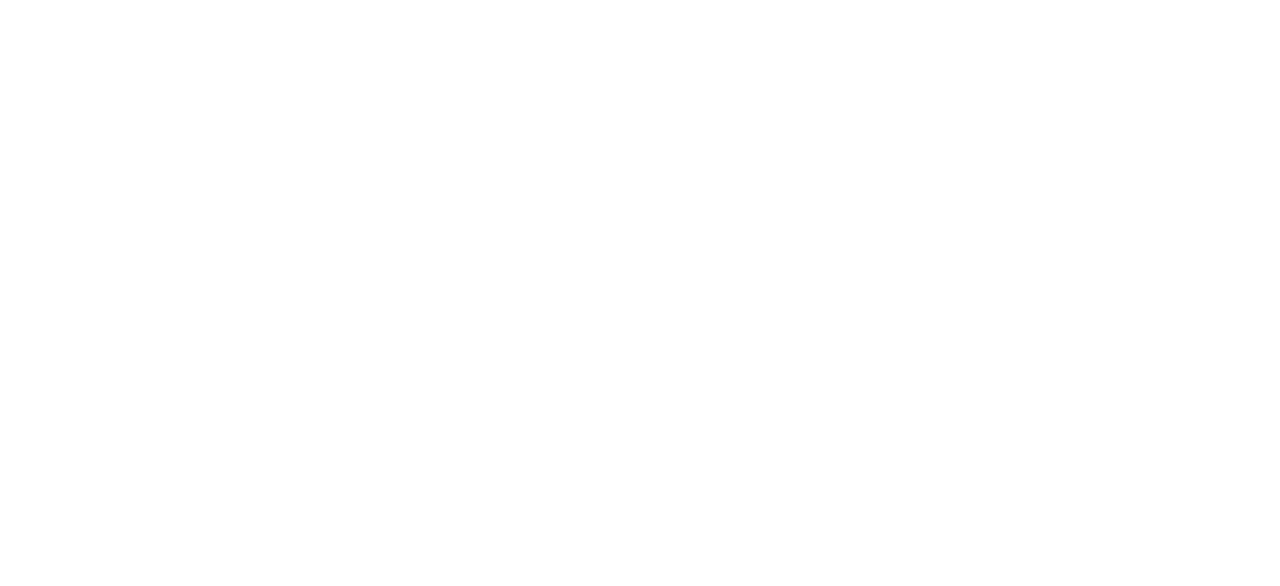
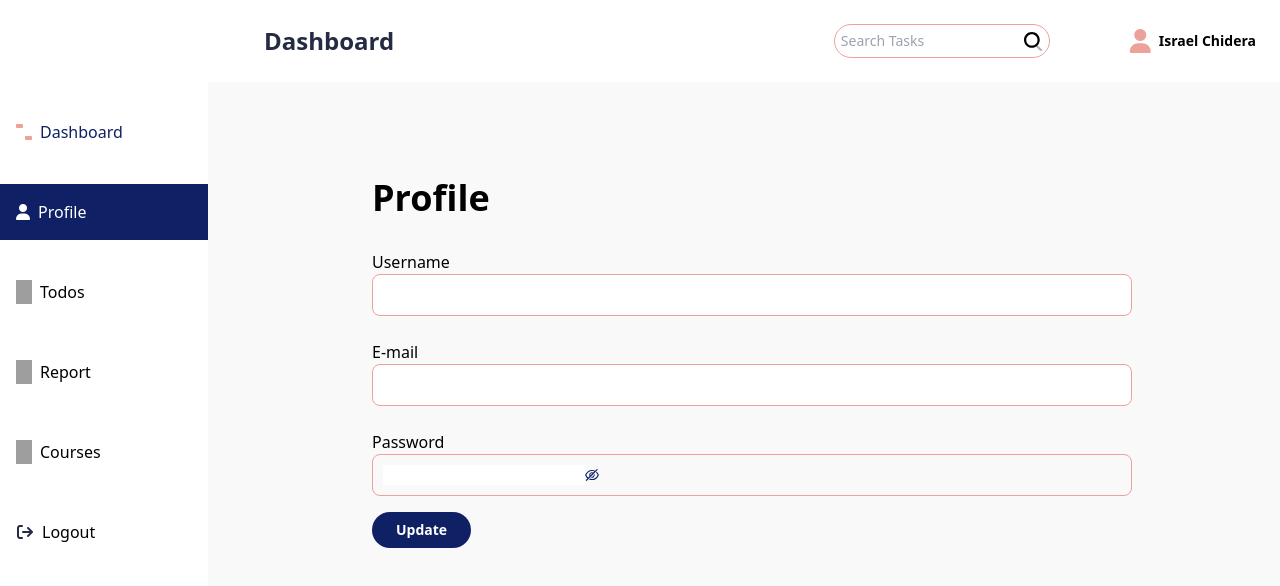
Before and after one commit to IsraelChidera/studentbook2, a React (Create React App) app: page /profile in a window 1280 px wide. Before the commit this address had no page. Shown: the top 586 px of the page. Built offline with nearby package versions, Linux system fonts and the light colour scheme; grey boxes are pictures that could not be loaded.

Commit message:
Dashboard view continues...60%

```diff
--- a/src/App.js
+++ b/src/App.js
@@ -3,17 +3,23 @@
 import Dashboard from './pages/Dashboard';
 import {Routes, Route} from 'react-router-dom'
 import ProtectedRoute from './components/ProtectedRoute';
+import Profile from './components/dashboard/Profile';
+import Layout from './Layout';
 
 function App() {
   return (
     <div className="App">
       <Routes>
         <Route path="/" exact element={<Landing />}/>
-        <Route element={<ProtectedRoute/>}>
+        {/* <Route path="/profile" element={<Profile />}/> */}
+        {/* <Route element={<ProtectedRoute/>}>
           <Route path="/dashboard" element={<Dashboard/>}/>
+        </Route> */}
+
+        <Route element={<Layout/>}>
+          <Route path="/dashboard" element={<Dashboard/>}/>
+          <Route path="/profile" element={<Profile />}/>
         </Route>
-        {/* <Route path="/dashboard" element={<Dashboard/>}/> */}
-        {/* <Route path='/p' element={<ProtectedRoute/>} /> */}
       </Routes>
 
 
--- /dev/null
+++ b/src/Layout/index.js
@@ -0,0 +1,27 @@
+import React, { useState, Fragment }  from 'react';
+import Box from '../components/UI/Box';
+import DbSidebar from '../components/dashboard/DbSidebar';
+import { Outlet } from 'react-router-dom';
+import DbNav from '../components/dashboard/DbNav';
+
+const Index = () => {
+    const [click, setClick] = useState(false);
+    const handleClick = () => {
+      setClick(!click);
+    }
+  return (
+    <Fragment>
+        <Box>
+            <DbNav handleClick={handleClick} click={click}/>
+            <DbSidebar click={click} className=''/>
+        </Box>
+        <Box
+            // className={click? 'ml-56 w-full pb-10 overflow-auto': 'lg:ml-56 w-full pb-10'}
+        >
+            <Outlet click={click}/>
+        </Box>
+    </Fragment>
+  )
+}
+
+export default Index
--- a/src/components/dashboard/DbContent.jsx
+++ b/src/components/dashboard/DbContent.jsx
@@ -10,25 +10,16 @@
 import projects from '../assets/projects.svg';
 
 const DbContent = ({click}) => {
-    // const [click, setClick] = useState(false)
+
   return (
     <Box className='dbgrid bg-gray pt-10 ' >
-        <Box
-            // className='lg:fixed lg:block hidden lg:w-52 lg:h-full pt-16 lg:top-0 lg:left-0 bg-white'
-            className={
-                click?
-            'fixed block w-52 h-screen pt-16 top-0 left-0 bg-white overflow-auto'
-            :
-            "lg:fixed lg:block hidden lg:w-52 lg:h-screen pt-16 overflow-auto lg:top-0 lg:left-0 bg-white" }
-            // className='fixed block w-52 h-full pt-16 top-0 left-0 bg-white'
+        {/* <Box
         >
-            <DbSidebar />
-        </Box>
+            <DbSidebar click={click}/>
+        </Box> */}
 
         <Box
-            // className='lg:ml-56 w-full pb-10'
-            className={click? 'ml-56 w-full pb-10 overflow-auto': 'lg:ml-56 w-full pb-10'}
-            // className='ml-56 w-full pb-10'
+            className={click? 'ml-56 w-full pb-10 ': 'lg:ml-56 w-full pb-10'}
         >
 
             <Box className='md:flex block justify-between items-center w-full p-8'>
--- a/src/components/dashboard/DbSidebar.jsx
+++ b/src/components/dashboard/DbSidebar.jsx
@@ -8,7 +8,7 @@
 import todo from '../assets/todo.svg';
 import { getAuth, signOut } from "firebase/auth";
 
-const DbSidebar = () => {
+const DbSidebar = ({click}) => {
     const auth = getAuth();
     const navigate = useNavigate();
     const handleLogout = () => {
@@ -22,12 +22,21 @@
     }
 
   return (
-    <Box className='bg-white pt-6'>
+    <Box
+    // className=''
+    className={
+        click?
+    'fixed block w-52 h-screen pt-16 top-0 left-0 bg-white overflow-auto'
+    :
+    "lg:fixed lg:block hidden lg:w-52 lg:h-screen pt-16 overflow-auto lg:top-0 lg:left-0 bg-white" }
+    >
             <ul className='flex flex-col justify-around pt-10 overflow-y-auto'>
                 <li className='mb-6 '>
                     <NavLink
-                        to="/"
-                        className='flex bg-secondary text-white p-4'
+                        to="/dashboard"
+                        className={ ({isActive}) =>
+                            (isActive? 'flex bg-secondary text-white p-4':'text-secondary p-4 flex')}
+                        // className='flex bg-secondary text-white p-4'
                     >
                         <img
                             src={dashboard}
@@ -39,12 +48,19 @@
                 </li>
 
                 <li className='mb-6'>
-                    <a href="#" className='flex p-4'>
-                        <i className="fa fa-user text-dark mr-2 flex items-center"
+                    <NavLink
+                        to="/profile"
+                        className={ ({isActive}) =>
+                            (isActive? 'flex bg-secondary text-white p-4':'text-secondary p-4 flex')}
+                    >
+                        <i
+                            // className={ ({isActive}) =>
+                            // (isActive? 'fa fa-user text-white mr-2 flex items-center':'fa fa-user text-dark mr-2 flex items-cente')}
+                            className="fa fa-user text-grey-600 mr-2 flex items-center"
                         aria-hidden="true"
                         ></i>
                         Profile
-                    </a>
+                    </NavLink>
                 </li>
 
                 <li className='mb-6'>
--- /dev/null
+++ b/src/components/dashboard/Profile.jsx
@@ -0,0 +1,182 @@
+import React, {useState} from 'react';
+import { Checkbox, Form, Input, TextArea } from 'antd';
+import Button from '../UI/Button';
+import { createUserWithEmailAndPassword } from "firebase/auth";
+import {useNavigate} from 'react-router-dom';
+import {auth} from '../../firebase';
+import Box from '../UI/Box'
+import Text from '../UI/Text'
+
+const Profile = ({click}) => {
+
+    const navigate = useNavigate();
+
+    const [inputs, setInputs] = useState({
+        username: '',
+        email: '',
+        password: ''
+    })
+
+    const handleChange = (e) => {
+        setInputs((prevInput) => {
+            return {...prevInput, [e.target.name]: e.target.value}
+        })
+    }
+
+
+    const onFinish = (values) => {
+        console.log('Success:', values);
+
+        createUserWithEmailAndPassword(auth, inputs.email, inputs.password)
+        .then((userCredential) => {
+            // Signed in
+            const user = userCredential.user;
+            // ...
+            navigate('/dashboard')
+        })
+        .catch((error) => {
+            const errorCode = error.code;
+            const errorMessage = error.message;
+            console.log(errorMessage, errorCode)
+        });
+
+        setInputs({
+            email: '',
+            password: ''
+        })
+    };
+
+    const onFinishFailed = (errorInfo) => {
+        console.log('Failed:', errorInfo);
+    };
+
+    const [componentDisabled, setComponentDisabled] = useState(true);
+
+    const onFormLayoutChange = ({ disabled }) => {
+      setComponentDisabled(disabled);
+    };
+  return (
+    <>
+        <Box
+            className='dbgrid bg-gray pt-10 '
+            // className='fixed inset-0 bg-white bg-opacity-75 transition-opacity'
+        >
+            <Box className={click? 'ml-56 w-full pb-10 ': 'lg:ml-56 w-full pb-10'} >
+                <Box className='mx-auto w-9/12 mt-10 p-4'>
+                    <Text className='text-4xl font-semibold mb-8'>
+                        Profile
+                    </Text>
+
+                    <Form
+                        name="basic"
+                        labelCol={{
+                            span: 8,
+                        }}
+                        wrapperCol={{
+                            span: 16,
+                        }}
+                        initialValues={{
+                            remember: true,
+                        }}
+                        onFinish={onFinish}
+                        onFinishFailed={onFinishFailed}
+                        autoComplete="off"
+                        // onValuesChange={onFormLayoutChange}
+                        // disabled={componentDisabled}
+                    >
+                        <Form.Item
+                            label="Username"
+                            name="username"
+                            rules={[
+                            {
+                                required: true,
+                                message: 'Please input your username!',
+                            },
+                            ]}
+                        >
+                            <Input
+                                className="bg-gray-50 border border-primary text-secondary
+                                text-sm rounded-lg focus:ring-blue-500 focus:border-primary
+                                block w-full p-2.5 dark:bg-white dark:border-primary
+                                dark:placeholder-dark dark:text-secondary"
+                                onChange={handleChange}
+                                type="text"
+                                name="username"
+                                value={inputs.username}
+                            />
+                        </Form.Item>
+
+                        <Form.Item
+                            name="email"
+                            label="E-mail"
+                            className='my-6'
+                            rules={[
+                            {
+                                type: 'email',
+                                message: 'The input is not valid E-mail!',
+                            },
+                            {
+                                required: true,
+                                message: 'Please input your E-mail!',
+                            },
+                            ]}
+                        >
+                            <Input
+                                className="bg-gray-50 border border-primary text-secondary
+                                text-sm rounded-lg focus:ring-blue-500 focus:border-primary
+                                block w-full p-2.5 dark:bg-white dark:border-primary
+                                dark:placeholder-dark dark:text-secondary"
+                                onChange={handleChange}
+                                type="email"
+                                name="email"
+                            />
+                        </Form.Item>
+
+                        <Form.Item
+                            name="password"
+                            label="Password"
+                            rules={[
+                            {
+                                required: true,
+                                message: 'Please input your password!',
+                            },
+                            ]}
+                            hasFeedback
+                        >
+                            <Input.Password
+                                className="bg-gray-50 border border-primary text-secondary
+                                text-sm rounded-lg focus:ring-blue-500 focus:border-primary
+                                block w-full p-2.5 dark:bg-white dark:border-primary
+                                dark:placeholder-dark dark:text-secondary"
+                                onChange={handleChange}
+                                type="password"
+                                name="password"
+                            />
+                        </Form.Item>
+
+                        <Form.Item
+                            wrapperCol={{
+                            offset: 8,
+                            span: 16,
+                            }}
+                        >
+                            <Button
+                                className='bg-secondary mt-4'
+                            >
+                                Update
+                            </Button>
+                        </Form.Item>
+
+
+                    </Form>
+                </Box>
+            </Box>
+
+        </Box>
+
+        {/* <div className="opacity-25 fixed inset-0 z-40 bg-black"></div> */}
+    </>
+  )
+}
+
+export default Profile
--- a/src/pages/Dashboard.jsx
+++ b/src/pages/Dashboard.jsx
@@ -10,7 +10,7 @@
   }
   return (
     <Box>
-        <DbNav handleClick={handleClick} click={click} />
+        {/* <DbNav handleClick={handleClick} click={click} /> */}
         <DbContent click={click}  />
     </Box>
   )
```
